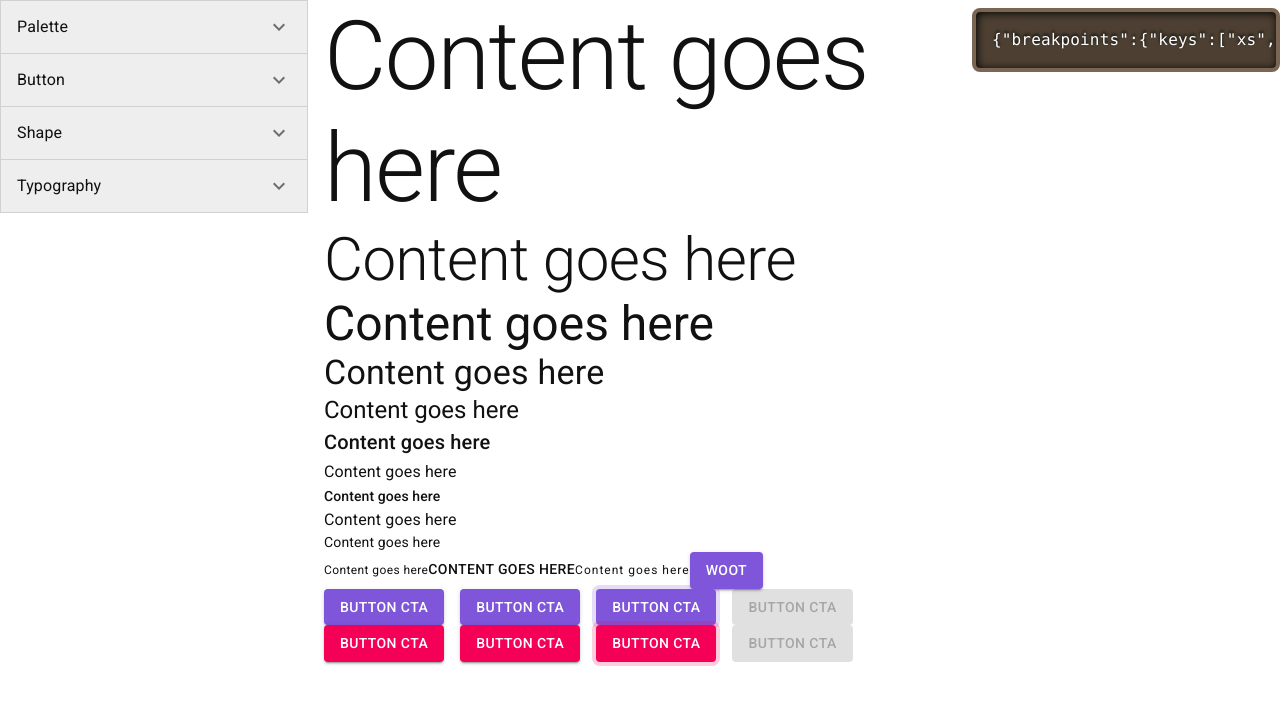
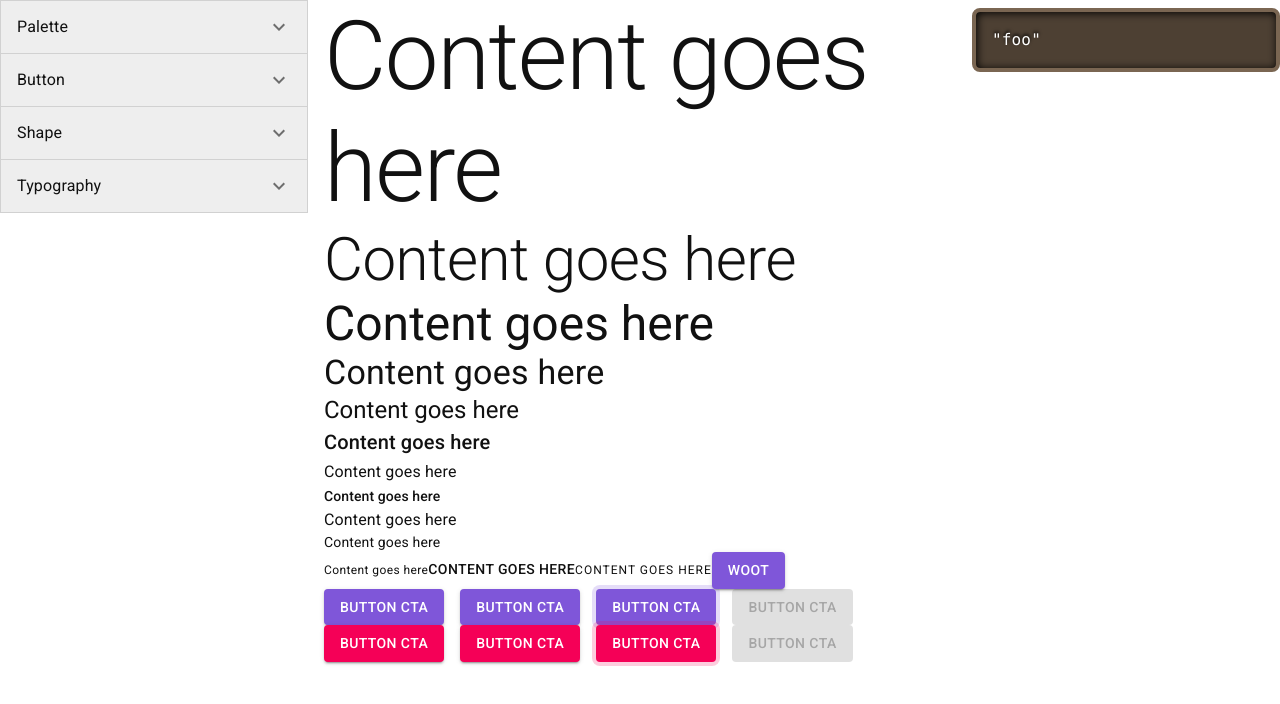
Before and after one commit to sernstberger/mui-theme-creator, a React (Create React App) app: page / in a window 1280 px wide. Shown: the top 704 px of the page. Built offline with nearby package versions, Linux system fonts and the light colour scheme.

Commit message:
using createTheme instead of object assign

```diff
--- a/src/index.tsx
+++ b/src/index.tsx
@@ -3,9 +3,11 @@ import ReactDOM from "react-dom";
 import CssBaseline from "@mui/material/CssBaseline";
 import { ThemeProvider } from "@mui/material/styles";
 import App from "./App";
-import theme from "./theme";
+// import theme from "./theme";
 import { Formik, Field, Form, FormikHelpers } from "formik";
-import { alpha, createTheme, darken, lighten } from "@mui/system";
+import { alpha, darken, lighten } from "@mui/system";
+import { createTheme, Theme } from "@mui/material/styles";
+import { Button } from "@mui/material";
 
 interface TypographyStyles {
   fontFamily: string;
@@ -199,12 +201,13 @@ ReactDOM.render(
     }}
   >
     {({ values }) => {
-      Object.assign(theme, {
+      const theme: Theme = React.useMemo(
+        () =>
+          createTheme({
             shape: {
               borderRadius: values.borderRadius,
             },
             palette: {
-          ...theme.palette,
               primary: {
                 light: lighten(values.primaryColor, 0.5),
                 main: values.primaryColor,
@@ -232,7 +235,6 @@ ReactDOM.render(
               },
             },
             typography: {
-          ...theme.typography,
               htmlFontSize: values.htmlFontSize,
               fontFamily: values.fontFamily,
               fontSize: 14,
@@ -316,7 +318,7 @@ ReactDOM.render(
                 fontWeight: values.buttonFontWeight,
                 lineHeight: values.buttonLineHeight,
                 letterSpacing: values.buttonLetterSpacing,
-            textTransform: values.buttonTextTransform,
+                // textTransform: values.buttonTextTransform,
               },
               caption: {
                 fontFamily: values.captionFontFamily,
@@ -334,12 +336,11 @@ ReactDOM.render(
               },
             },
             components: {
-          // ...theme.components,
               MuiButton: {
                 defaultProps: {
-              color: values.button.color,
-              size: values.button.size,
-              variant: values.button.variant,
+                  // color: values.button.color,
+                  // size: values.button.size,
+                  // variant: values.button.variant,
                 },
                 styleOverrides: {
                   containedPrimary: {
@@ -352,7 +353,10 @@ ReactDOM.render(
                   },
                   containedSecondary: {
                     "&.Mui-focusVisible": {
-                  boxShadow: `0 0 0 4px ${alpha(values.secondaryColor, 0.2)}`,
+                      boxShadow: `0 0 0 4px ${alpha(
+                        values.secondaryColor,
+                        0.2
+                      )}`,
                     },
                     // "&:hover": {
                     //   boxShadow: `0 0 0 4px ${alpha(values.primaryColor, 0.2)}`,
@@ -361,9 +365,9 @@ ReactDOM.render(
                 },
               },
             },
-      });
-
-      console.log(theme);
+          }),
+        [values]
+      );
 
       return (
         <Form>
--- a/src/theme.ts
+++ b/src/theme/index.ts
@@ -4,12 +4,13 @@ import { alpha } from "@mui/material";
 
 const purple = "#7F56D9";
 
-const theme = createTheme({
-  palette: {
-    primary: {
-      main: '#FF9999',
-    },
-  },
-});
+// const theme = (what: any) => createTheme({
+//   palette: {
+//     primary: {
+//       main: what.primaryColor,
+//     },
+//   },
+// });
+const theme = 'foo'
 
 export default theme;
```
Lines whose indentation alone changed are shown as unchanged.
